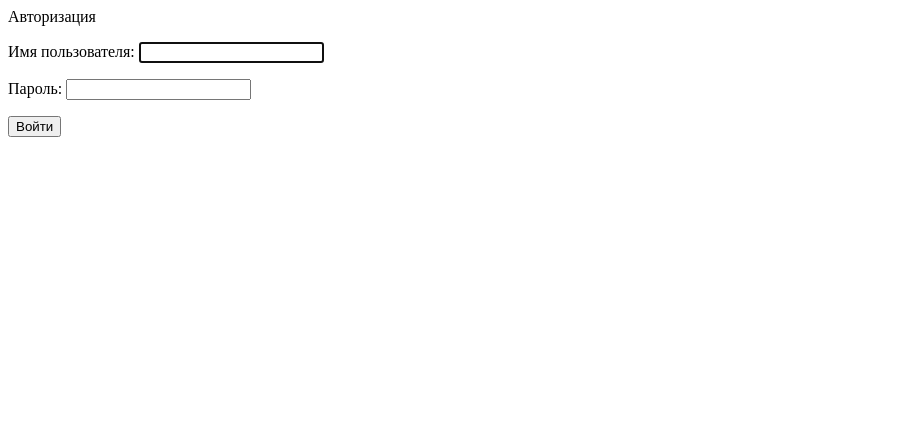
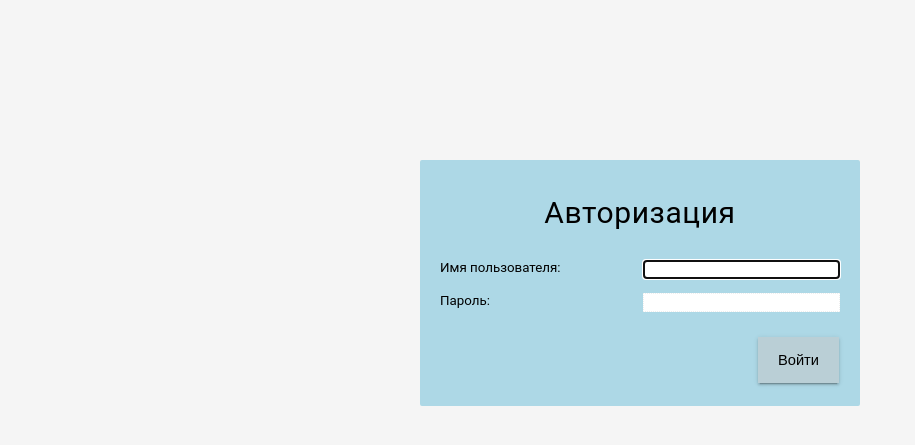
Before and after one commit to germka/MLift, a Django app: page /login/ in a window 1280 px wide. Shown: the top 445 px of the page, without its empty margins (0-915 px from the left). Run offline with Django 3.2, Linux system fonts and the light colour scheme.

```diff
--- a/base/models.py
+++ b/base/models.py
@@ -110,7 +110,7 @@ class Ticket(models.Model):
 
     def duration_save(self):
         if self.ticket_status == TicketStatus.objects.get(pk=2):
-            Ticket.objects.filter(pk=self.id).update(ticket_duration=timezone.now() - self.ticket_date)
+            self.ticket_duration = (timezone.now().astimezone() - self.ticket_date)
 
     def duration_get(self):
         ticket_duration=timezone.now() - self.ticket_date
--- a/base/static/base/style.css
+++ b/base/static/base/style.css
@@ -31,7 +31,6 @@ body {
 }
 
 .header_text {
-    display: block;
     position: relative;
     font-family: "Roboto","Helvetica","Arial",sans-serif;
     font-size: 30px;
@@ -334,3 +369,43 @@ body {
     right: 10px;
     top: 45%;
 }
+
+.login_wrap {
+    position: relative;
+    margin: auto;
+    width: 400px;
+    top: 20%;
+    padding: 20px;
+    border-radius: 2px;
+    background-color: lightblue;
+}
+
+.login_header {
+    width: fit-content;
+    margin: auto;
+    position: relative;
+}
+
+.login_bar {
+    margin: auto;
+    margin-top: 50px;
+    position: relative;
+}
+
+.login_form input {
+    position: absolute;
+    right: 0;
+    font: inherit;
+    border-color: EEE;
+    border-width: 1pt;
+    border-style: dotted;
+}
+
+.login_form p {
+    height: 20px;
+}
+
+.login_button {
+    left: 318px;
+    top: 10;
+}
--- a/base/templates/base/index.html
+++ b/base/templates/base/index.html
@@ -12,7 +12,7 @@
         <span  class="ticket_date index_row_item"> {{ ticket.ticket_date|date:"SHORT_DATETIME_FORMAT" }}</span></a>
         {% if ticket.ticket_area %}<span class="ticket_area index_row_item">{{ ticket.ticket_area }}</span>{% endif %}
         <span class="ticket_adress index_row_item">{{ ticket.ticket_str }}, д. {{ ticket.ticket_build }}{% if ticket.ticket_build_housing %}, к. {{ ticket.ticket_build_housing }}{% endif %}{% if ticket.ticket_par %}, пар. {{ ticket.ticket_par }}{% endif %}{% if ticket.ticket_object.obj_type %}, {{ ticket.ticket_object.obj_type }}{% endif %}</span>
-        <span class="ticket_content index_row_item">{{ ticket.ticket_content }} {% if ticket.comments_set.count > 0 %}<span title="Количество комментариев">({{ticket.comments_set.count}})</span>{% endif %}</span>
+        <span class="ticket_content index_row_item">{{ ticket.ticket_content }} {% if ticket.comments_set.count > 0 %}<span class="ticket_comment_count" title="Количество комментариев">({{ticket.comments_set.count}})</span>{% endif %}</span>
         <span class="ticket_status index_row_item {% if ticket.ticket_status.id == 1 %}red_text{% elif ticket.ticket_status.id == 2  %}green_text{% endif %}"><span class="ticket_num">#{{ ticket.id }}</span> {{ ticket.ticket_status }}</span>
         </div>
     {% endfor %}
--- a/base/templates/base/menu.html
+++ b/base/templates/base/menu.html
@@ -1,3 +1,4 @@
+<!--MENU-->
 <div class="menu">Меню:
 {% if index %}
     | <a href="{% url 'base:ticket_index' %}">К списку заявок</a>
@@ -6,3 +7,4 @@
     | <a href="{% url 'base:new_ticket' %}">Создать заявку</a>
 {% endif %}
 |</div>
+<!--END MENU-->
--- a/base/templates/registration/login.html
+++ b/base/templates/registration/login.html
@@ -1,11 +1,13 @@
-{% block title %}Авторизация{% endblock %}
+{% load static %}
+<link rel="stylesheet" type="text/css" href="{% static 'base/style.css' %}">
 
-{% block content %}
-
-<form method="post">
+<div class="login_wrap">
+<div class="login_header"><span class="header_text">Авторизация</span></div>
+<div class="login_bar">
+<form class="login_form" method="post">
 {% csrf_token %}
 {{ form.as_p }}
-<button type="submit">Войти</button>
+<button class="send_button login_button button" type="submit">Войти</button>
 </form>
-
-{% endblock %}
+</div>
+</div>
--- a/mlift/settings.py
+++ b/mlift/settings.py
@@ -126,3 +126,6 @@ USE_TZ = True
 # https://docs.djangoproject.com/en/2.2/howto/static-files/
 
 STATIC_URL = '/static/'
+
+# Redirect to home URL after login (Default redirects to /accounts/profile/)
+LOGIN_REDIRECT_URL = '/'
```
Also changed, not shown: other parts of base/static/base/style.css (+48 -12 lines), base/static/base/button.js (added, +9 -0 lines), base/templates/base/detail.html (+21 -6 lines), base/templates/base/header.html (+22 -1 lines), base/views.py (+4 -3 lines).
